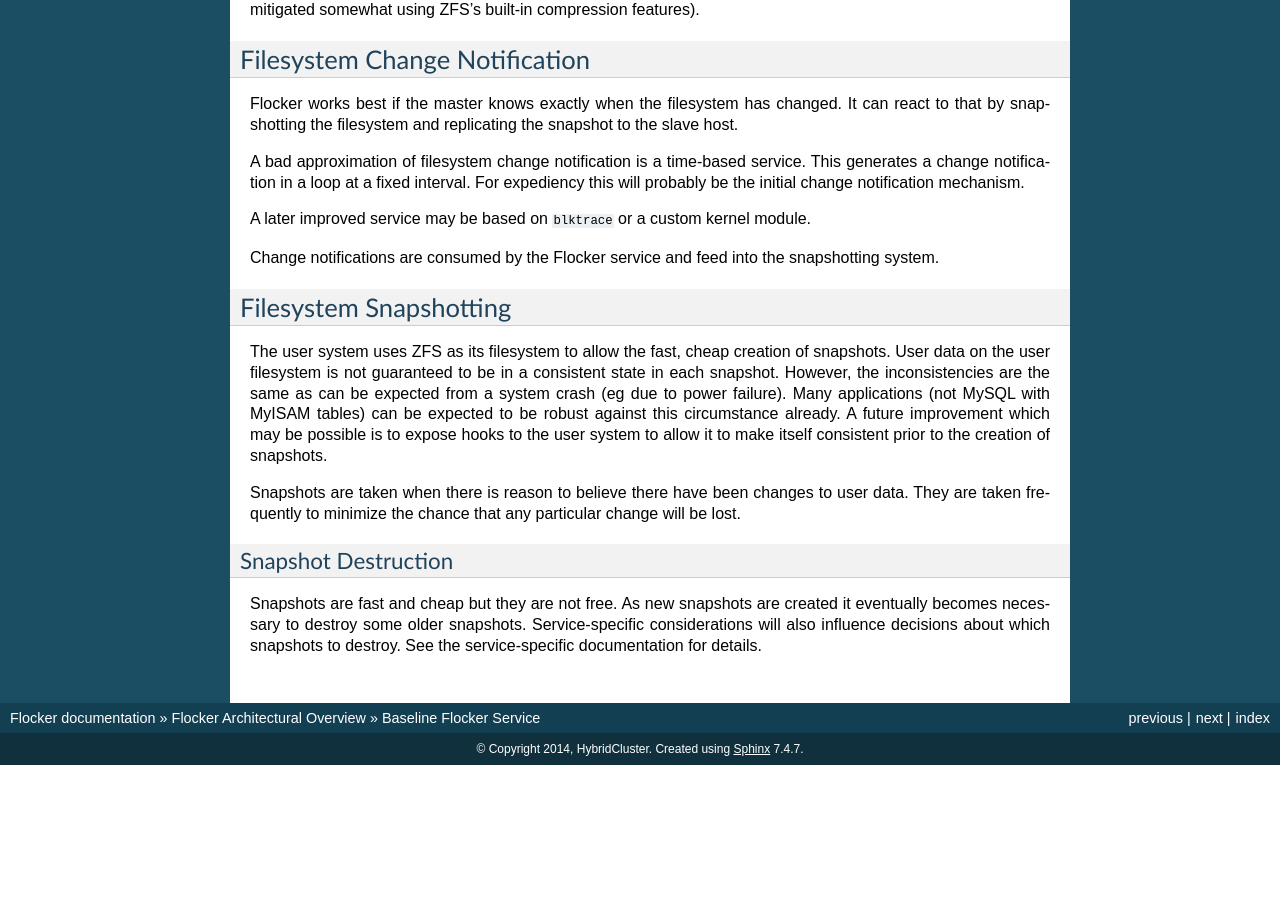
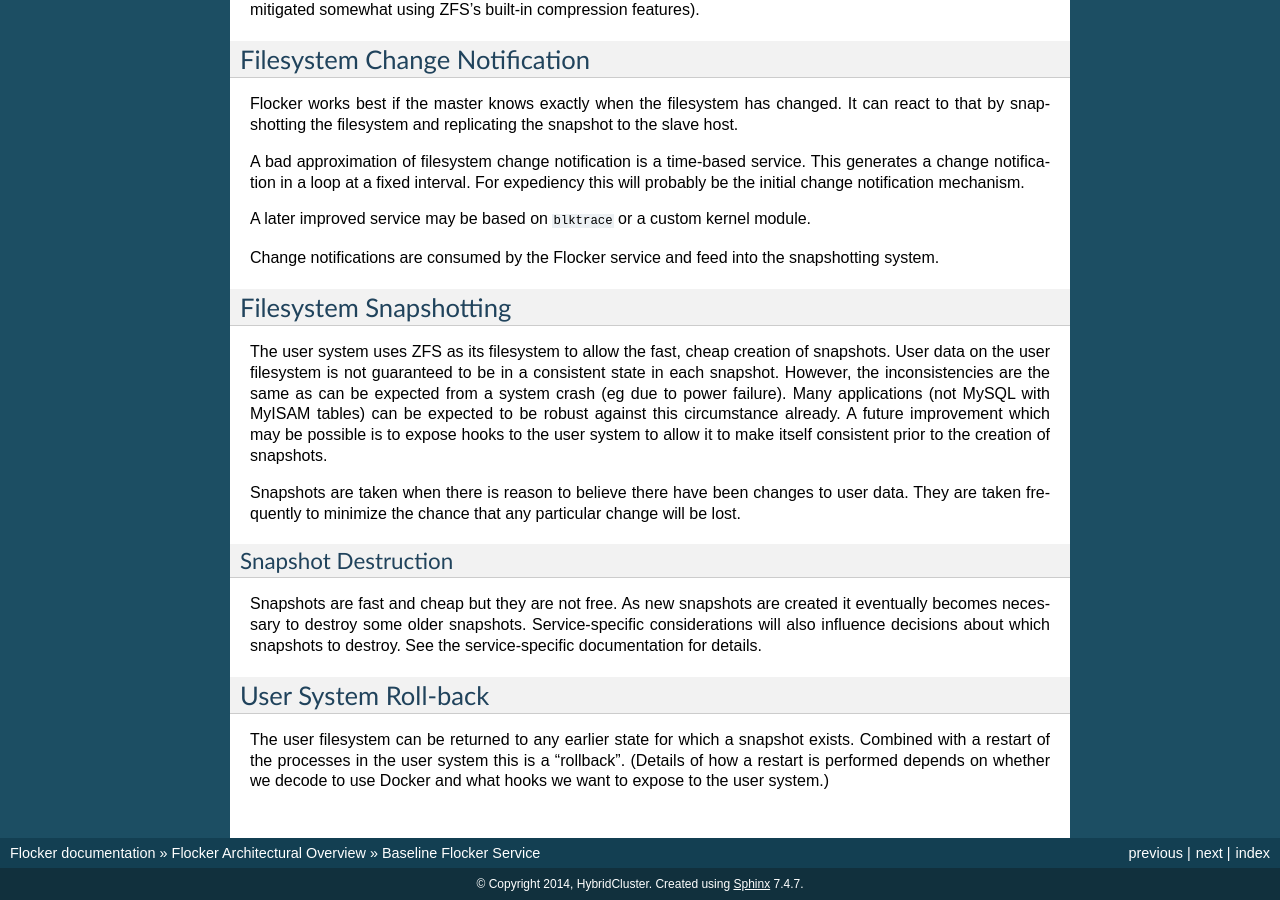
Before and after one commit to ClusterHQ/flocker, a Sphinx documentation site: the page built from docs/architecture/common.rst, in a window 1280 px wide and 900 px high, scrolled down 1511 px. Built offline with Sphinx 7.4.7, drawn with Linux system fonts in a browser that asks for light colours; before the commit the page ends 2276 px from its top, so only the background shows below that; some of the changed text lies outside the part shown.

Commit message:
most minimal possible discussion of the idea of rollbacks

```diff
--- a/docs/architecture/common.rst
+++ b/docs/architecture/common.rst
@@ -108,3 +108,11 @@ Snapshots are fast and cheap but they are not free.
 As new snapshots are created it eventually becomes necessary to destroy some older snapshots.
 Service-specific considerations will also influence decisions about which snapshots to destroy.
 See the service-specific documentation for details.
+
+
+User System Roll-back
+=====================
+
+The user filesystem can be returned to any earlier state for which a snapshot exists.
+Combined with a restart of the processes in the user system this is a “rollback”.
+(Details of how a restart is performed depends on whether we decode to use Docker and what hooks we want to expose to the user system.)
```
